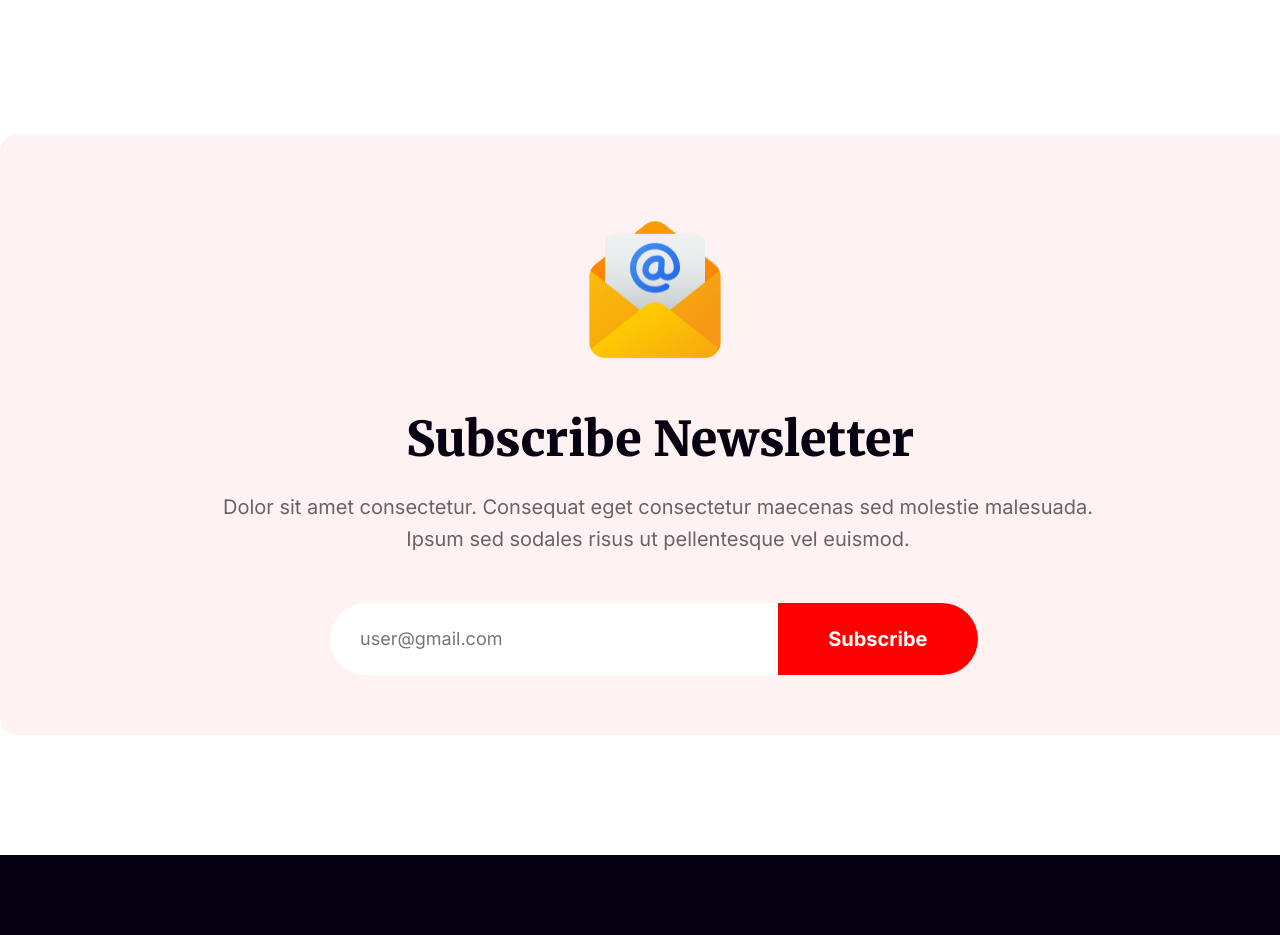
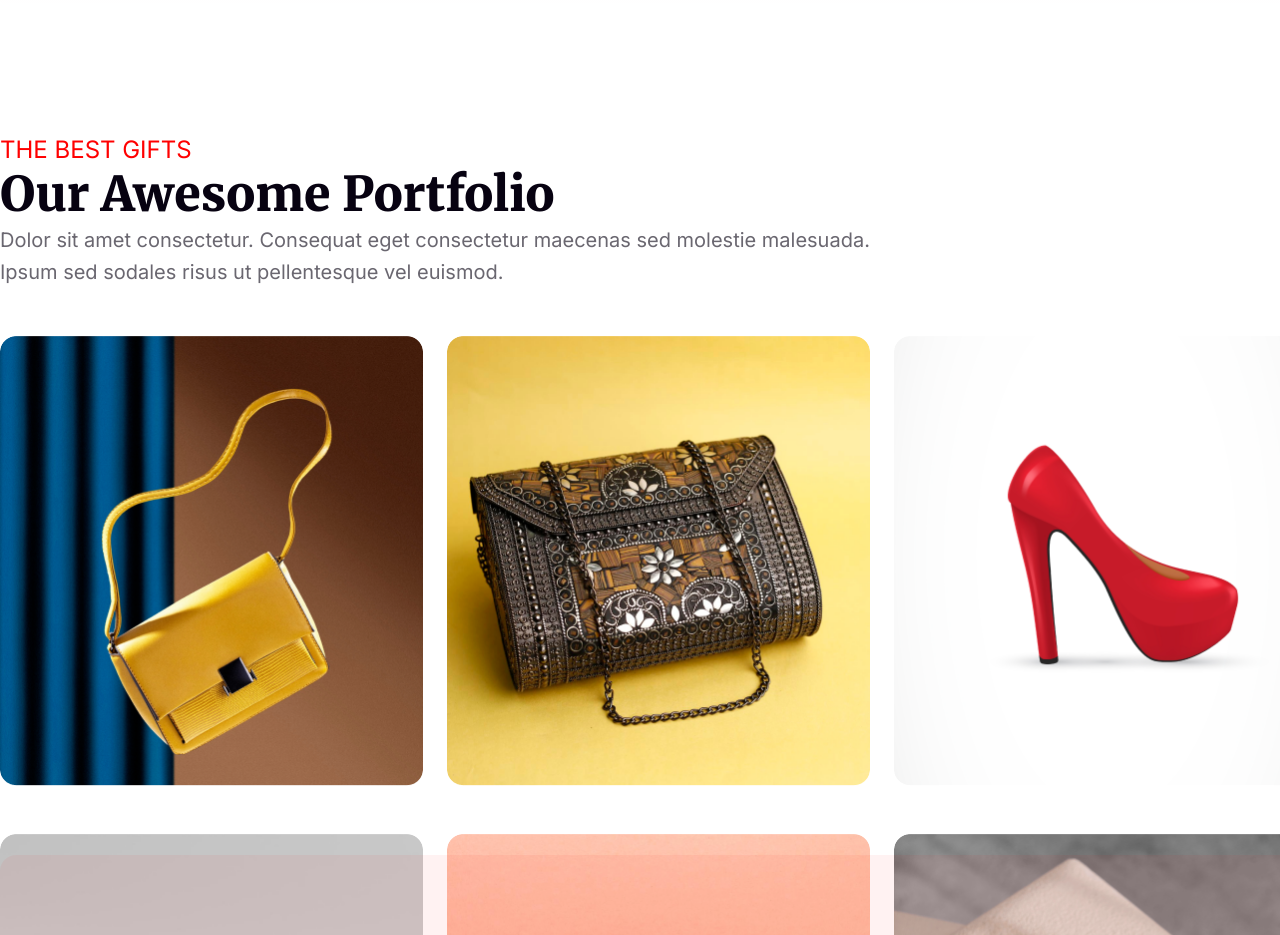
Before and after one commit to myselfhridoy/PH-B9-A1, a plain HTML site: page index.html in a window 1280 px wide. Shown: the part 2840-3775 px from the top of the page. Drawn offline with Linux system fonts and the light colour scheme.

Commit message:
Still facing problem

```diff
--- a/index.html
+++ b/index.html
@@ -67,7 +67,7 @@
         </div>
     </section>
 
-    <!-- <section class="section-five">
+    <section class="section-five">
         <div class="porfolio-content">
             <div class="portfolio-text-content">
                 <h5 class="portfolio-notes">THE BEST GIFTS</h5>
@@ -87,7 +87,7 @@
                 </div>
             </div>
         </div>
-    </section> -->
+    </section>
 
     <section class="section-six">
         <div class="newsletter-img">
```
